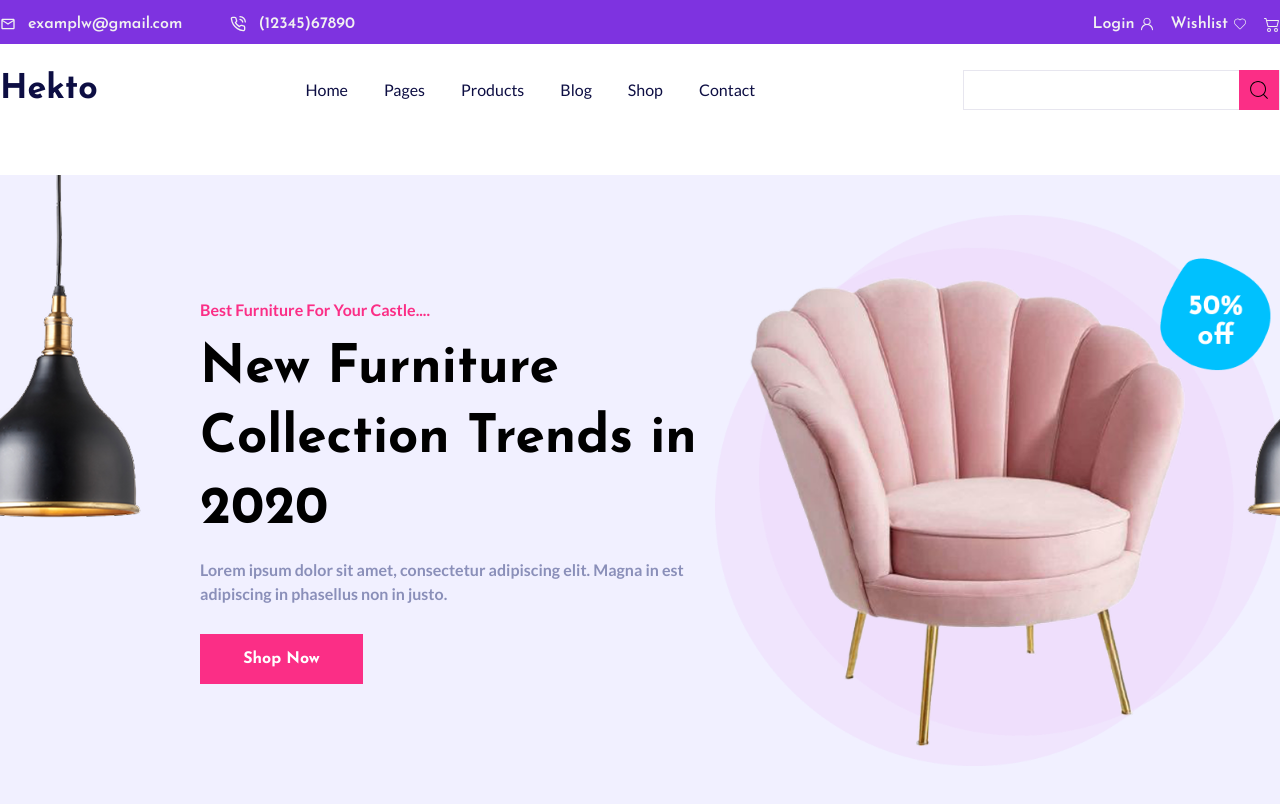
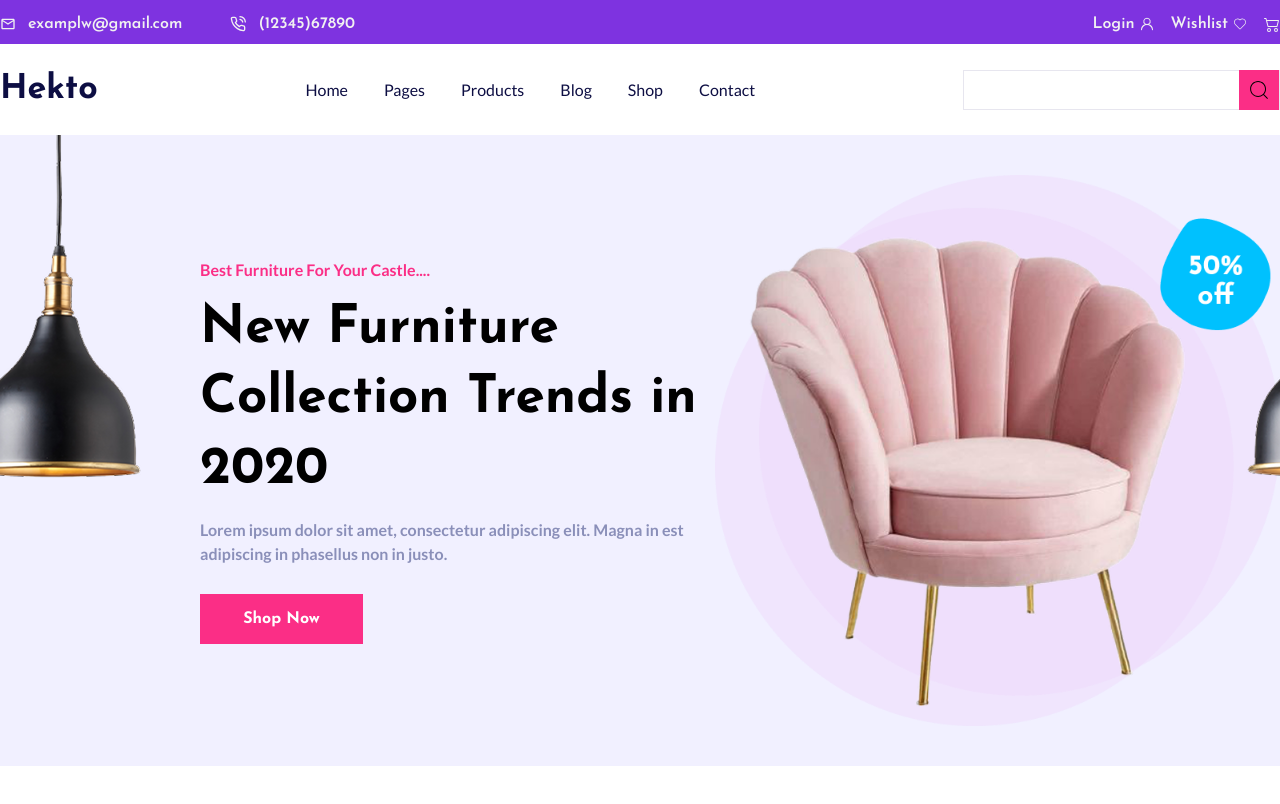
Before and after one commit to codexmish/Hekto, a React (Vite) app: page / in a window 1280 px wide. Built offline with nearby package versions, Linux system fonts and the light colour scheme.

Commit message:
featuredprodut loading

```diff
--- a/src/Components/Banner.jsx
+++ b/src/Components/Banner.jsx
@@ -22,7 +22,7 @@ const Banner = () => {
 
   return (
     <>
-      <section className="banner pt-10">
+      <section className="banner pt-10 lg:pt-0">
         <Slider {...settings}>
           <div>
             <CommonBanner
--- /dev/null
+++ b/src/Components/Featuredproduct.jsx
@@ -0,0 +1,11 @@
+import React from 'react'
+
+const Featuredproduct = () => {
+  return (
+    <>
+
+    </>
+  )
+}
+
+export default Featuredproduct
--- a/src/pages/Home.jsx
+++ b/src/pages/Home.jsx
@@ -1,11 +1,13 @@
 import React from 'react'
 import Banner from '../Components/Banner'
+import Featuredproduct from '../Components/Featuredproduct'
 
 const Home = () => {
   return (
     <>
     <div>
       <Banner/>
+      <Featuredproduct/>
 
     </div>
 
```
Also changed, not shown: src/Components/common/CommonFeaturedProduct.jsx (added, +11 -0 lines).
